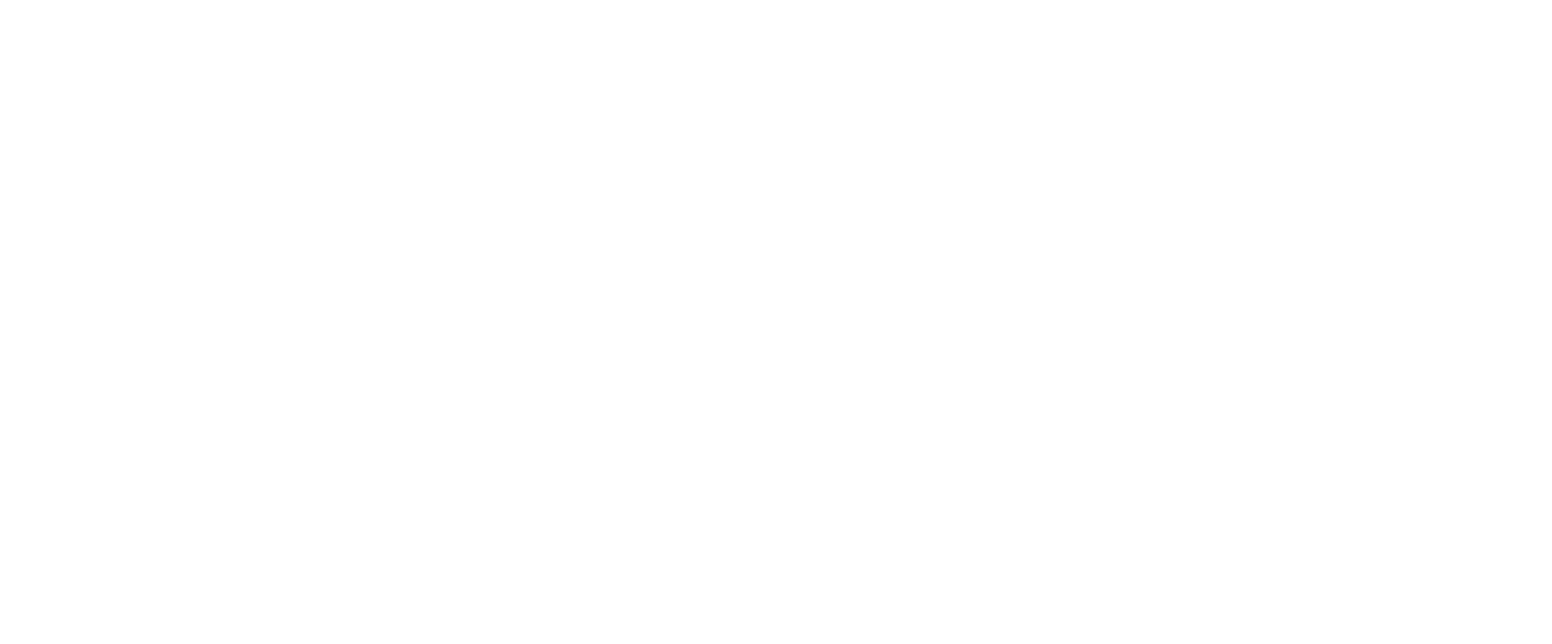
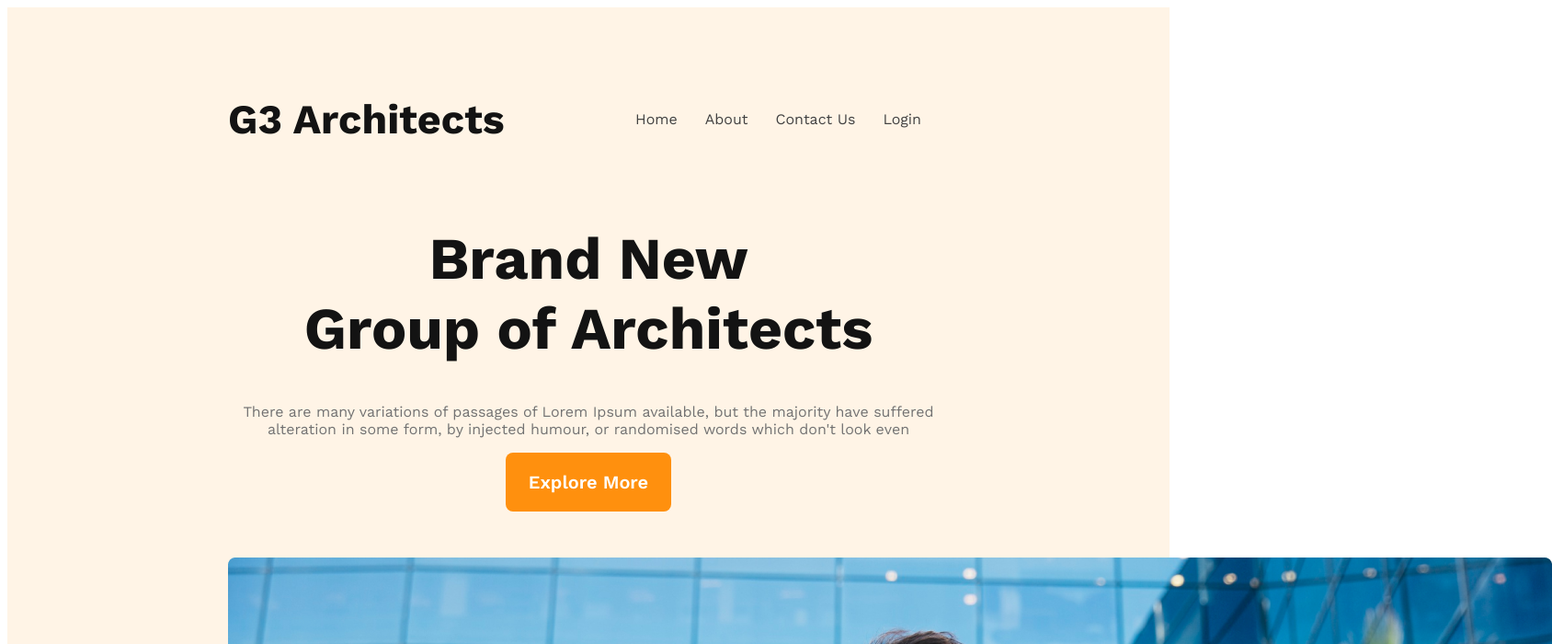
Before and after one commit to ShakilAhmedShihab/g3-architects-website, a plain HTML site: page index.html in a window 1280 px wide. Shown: the top 700 px of the page at 92% size, 1688 px wide, since content can reach past the window. Drawn offline with nearby package versions, Linux system fonts and the light colour scheme.

Commit message:
header complete

```diff
--- a/index.html
+++ b/index.html
@@ -1,12 +1,45 @@
 <!DOCTYPE html>
 <html lang="en">
+
 <head>
     <meta charset="UTF-8">
     <meta name="viewport" content="width=device-width, initial-scale=1.0">
     <title>G3 Architects</title>
     <link rel="stylesheet" href="styles/architects.css">
 </head>
+
 <body>
+    <header>
+        <nav>
+            <h3 class="nav-title">G3 Architects</h3>
+            <ul>
+                <li><a href="">Home</a></li>
+                <li><a href="">About</a></li>
+                <li><a href="">Contact Us</a></li>
+                <li><a href="">Login</a></li>
+            </ul>
+        </nav>
+        <div class="banner">
+            <div class="banner-content">
+                <h1 class="banner-title">
+                    Brand New<br>
+                    Group of Architects
+                </h1>
+                <p class="banner-description">
+                    There are many variations of passages of Lorem Ipsum available, but the majority have suffered
+                    alteration in some form, by injected humour, or randomised words which don't look even
+                </p>
+                <button class="primary-button"><span class="explore-more-btn">Explore More</span></button>
+            </div>
+            <img style="padding-top: 50px;" src="images/banner.png" alt="">
+
+        </div>
+
+
+    </header>
+
+
 
 </body>
+
 </html>
--- a/styles/architects.css
+++ b/styles/architects.css
@@ -0,0 +1,93 @@
+/* Work Sans font from google fonts */
+@import url('https://fonts.googleapis.com/css2?family=Work+Sans:wght@400;500;600;700;800&display=swap');
+
+* {
+    font-family: 'Work Sans', sans-serif;
+}
+
+/* Shared Styles */
+
+
+/* Primary Button */
+.primary-button {
+
+    width: 180px;
+    height: 64px;
+    border-radius: 8px;
+    background: #FF900E;
+    border: none;
+}
+
+/* Header Section */
+
+
+header {
+
+    height: 1250px;
+    background: rgba(255, 144, 14, 0.10);
+    padding: 50px 240px;
+    /*upore niche 50px @ dane bame 240px*/
+}
+
+nav {
+    display: flex;
+    justify-content: space-between;
+    align-items: center;
+}
+
+nav>ul {
+    display: flex;
+
+
+}
+
+nav>ul>li {
+    list-style: none;
+    margin-right: 30px;
+    font-size: 1rem;
+    font-weight: 500px;
+}
+
+nav>ul>li>a {
+    text-decoration: none;
+    /* from figma */
+    color: var(--Dark-02, #424242);
+
+}
+
+.nav-title {
+    font-size: 2.8rem;
+    /*emni size 16px so 16*2.8 = 2.8rem*/
+    font-weight: 700;
+    color: var(--Dark-01, #131313);
+}
+
+/* Banner section */
+
+.banner-content {
+
+    /* border: 1px solid black; */
+    max-width: 800px;
+    text-align: center;
+    margin: 0 auto;
+
+}
+
+.banner-title {
+    font-size: 4rem;
+    font-weight: 700;
+    color: var(--Dark-01, #131313);
+
+}
+
+.banner-description {
+    font-weight: 400;
+    /*400 normal font weight */
+    color: var(--Dark-03, #727272);
+}
+
+.explore-more-btn{
+    font-weight: 600;
+    font-size: 20px;
+    color: #FFF;
+}
```
